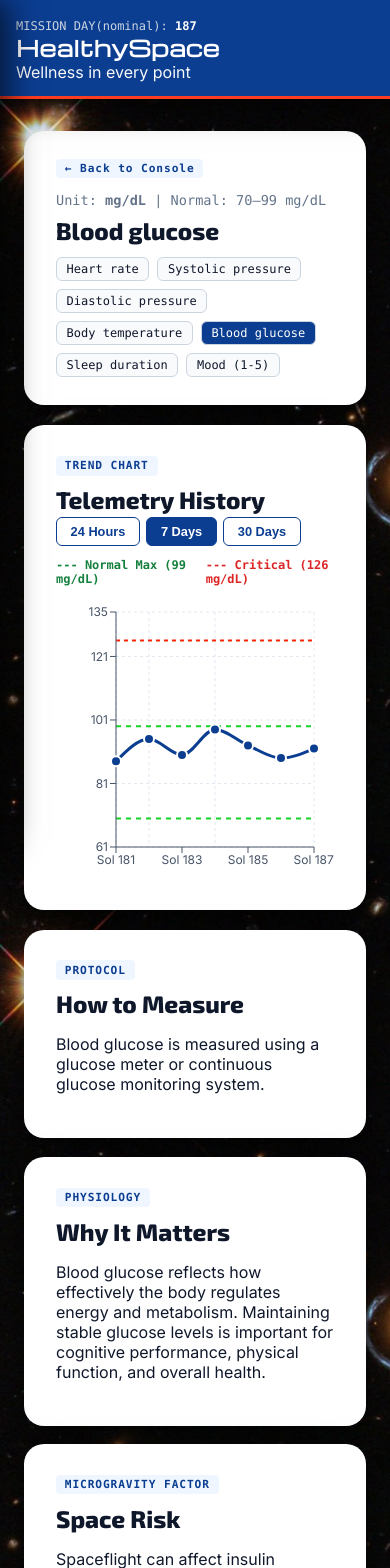
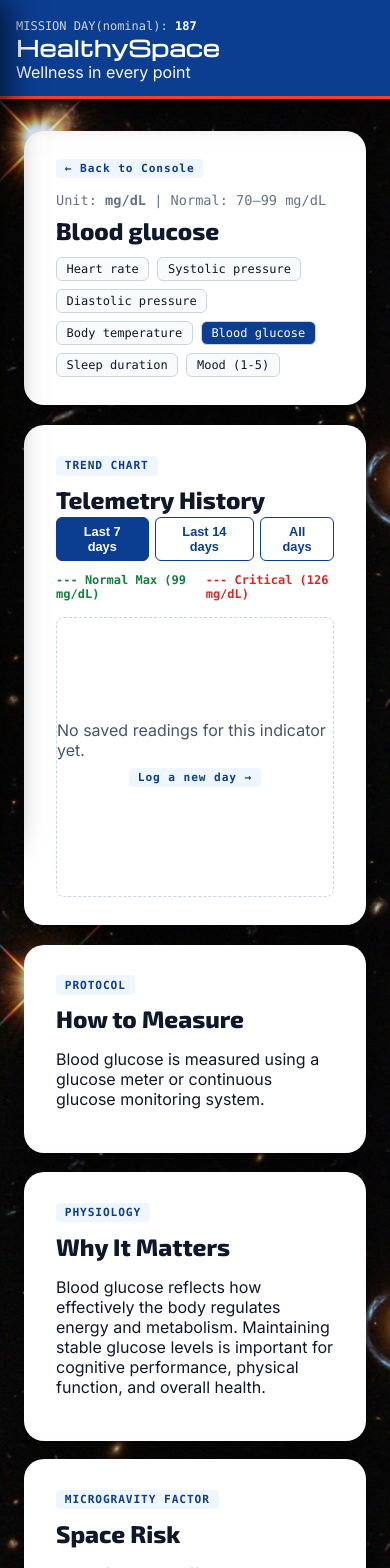
Before and after one commit to CreperWin/NASA-Challenge-Dream-Team-UA-2026, a React (Vite) app: page /indicator/blood_glucose in a window 390 px wide. Shown: the top 1568 px of the page. Built offline with nearby package versions, Linux system fonts and the light colour scheme.

Commit message:
Fixed nonresponsive charts

```diff
--- a/src/components/TrendChart.tsx
+++ b/src/components/TrendChart.tsx
@@ -1,4 +1,5 @@
-import { useState, useMemo } from 'react';
+import { useMemo, useState } from 'react';
+import { Link } from 'react-router-dom';
 import {
   ResponsiveContainer,
   LineChart,
@@ -10,9 +11,10 @@ import {
   ReferenceLine,
 } from 'recharts';
 import thresholdsData from '../content/thresholds.json';
-import { VITALS_STORAGE_KEY, type StoredVitals } from '../pages/MeasurePage';
+import { getSeries } from '../core/history';
+import { METRIC_IDS, type MetricId } from '../core/types';
 
-type PeriodKey = '24h' | '7d' | '30d';
+type RangeKey = '7' | '14' | 'all';
 
 type ThresholdZone = {
   status: string;
@@ -32,67 +34,69 @@ type TrendChartProps = {
   indicatorKey: string;
 };
 
-// Реалістичні базові значення для генерації історії місії
-const BASE_VALUES: Record<string, number> = {
-  heart_rate: 72,
-  bp_systolic: 118,
-  bp_diastolic: 76,
-  body_temperature: 36.6,
-  blood_glucose: 92,
-  sleep_hours: 7.5,
-  mood_score: 4,
+// Маршрути можуть містити ім'я показника, а не величини.
+const METRIC_ALIAS: Record<string, MetricId> = {
+  blood_pressure: 'bp_systolic',
+  sleep: 'sleep_hours',
+  mood: 'mood_score',
 };
 
+const RANGE_LABELS: Record<RangeKey, string> = {
+  '7': 'Last 7 days',
+  '14': 'Last 14 days',
+  all: 'All days',
+};
+
+function resolveMetric(key: string): MetricId | undefined {
+  if ((METRIC_IDS as readonly string[]).includes(key)) return key as MetricId;
+  return METRIC_ALIAS[key];
+}
+
 export default function TrendChart({ indicatorKey }: TrendChartProps) {
-  const [period, setPeriod] = useState<PeriodKey>('7d');
+  const [range, setRange] = useState<RangeKey>('7');
 
-  const threshold = (thresholdsData as unknown as Record<string, ThresholdEntry>)[indicatorKey];
+  const metric = resolveMetric(indicatorKey);
+  const threshold = metric
+    ? (thresholdsData as unknown as Record<string, ThresholdEntry>)[metric]
+    : undefined;
   const normalZone = threshold?.zones.find((z) => z.status === 'normal');
   const critHighZone = threshold?.zones.find((z) => z.status === 'critical' && z.min !== undefined);
+  const isPressure = metric === 'bp_systolic';
 
-  // Дістаємо останнє збережене значення з MeasurePage (якщо користувач його вводив)
-  const latestSavedValue = useMemo(() => {
-    try {
-      const raw = localStorage.getItem(VITALS_STORAGE_KEY);
-      if (!raw) return undefined;
-      const parsed = JSON.parse(raw) as Partial<StoredVitals>;
-      const val = parsed[indicatorKey as keyof StoredVitals];
-      return typeof val === 'number' ? val : undefined;
-    } catch {
-      return undefined;
+  // Усі дані беруться зі збережених вимірювань (localStorage), а не генеруються.
+  const rows = useMemo(() => {
+    if (!metric) return [];
+    const main = getSeries(metric);
+    const dia = isPressure ? getSeries('bp_diastolic') : [];
+    const diaByDay = new Map(dia.map((p) => [p.day, p.value]));
+    const days = new Map(main.map((p) => [p.day, { day: p.day, label: p.label, value: p.value }]));
+    for (const p of dia) {
+      if (!days.has(p.day)) days.set(p.day, { day: p.day, label: p.label, value: NaN });
     }
-  }, [indicatorKey]);
+    return [...days.values()]
+      .sort((a, b) => a.day - b.day)
+      .map((r) => ({
+        label: r.label,
+        value: Number.isNaN(r.value) ? null : r.value,
+        value2: diaByDay.get(r.day) ?? null,
+      }));
+  }, [metric, isPressure]);
 
-  // Формуємо точки графіка залежно від вибраного періоду (24h / 7d / 30d)
   const chartData = useMemo(() => {
-    const base = BASE_VALUES[indicatorKey] ?? 75;
-    const isDecimal = indicatorKey === 'body_temperature' || indicatorKey === 'sleep_hours';
-
-    const labelsByPeriod: Record<PeriodKey, string[]> = {
-      '24h': ['00:00', '04:00', '08:00', '12:00', '16:00', '20:00', 'Now'],
-      '7d': ['Sol 181', 'Sol 182', 'Sol 183', 'Sol 184', 'Sol 185', 'Sol 186', 'Sol 187'],
-      '30d': ['Sol 158', 'Sol 163', 'Sol 168', 'Sol 173', 'Sol 178', 'Sol 183', 'Sol 187'],
-    };
-
-    const offsets = [-0.04, 0.03, -0.02, 0.06, 0.01, -0.03, 0];
-    const labels = labelsByPeriod[period];
-
-    return labels.map((timeLabel, idx) => {
-      const isLast = idx === labels.length - 1;
-      if (isLast && latestSavedValue !== undefined) {
-        return { time: timeLabel, value: latestSavedValue };
-      }
-      const rawVal = base * (1 + offsets[idx]);
-      const rounded = isDecimal ? Number(rawVal.toFixed(1)) : Math.round(rawVal);
-      return { time: timeLabel, value: rounded };
-    });
-  }, [indicatorKey, period, latestSavedValue]);
+    if (range === 'all') return rows;
+    return rows.slice(-Number(range));
+  }, [rows, range]);
 
   const yDomain = useMemo(() => {
-    const vals = chartData.map((d) => d.value);
+    const vals: number[] = [];
+    for (const d of chartData) {
+      if (d.value !== null) vals.push(d.value);
+      if (d.value2 !== null) vals.push(d.value2);
+    }
     if (normalZone?.min !== undefined) vals.push(normalZone.min);
     if (normalZone?.max !== undefined) vals.push(normalZone.max);
     if (critHighZone?.min !== undefined) vals.push(critHighZone.min);
+    if (vals.length === 0) return [0, 1];
 
     const minVal = Math.min(...vals);
     const maxVal = Math.max(...vals);
@@ -102,7 +106,7 @@ export default function TrendChart({ indicatorKey }: TrendChartProps) {
 
   return (
     <div>
-      {/* Верхня панель графіка: вибір періоду + легенда порогів */}
+      {/* Верхня панель графіка: вибір діапазону + легенда порогів */}
       <div
         style={{
           display: 'flex',
@@ -114,11 +118,11 @@ export default function TrendChart({ indicatorKey }: TrendChartProps) {
         }}
       >
         <div style={{ display: 'flex', gap: '0.4rem' }}>
-          {(['24h', '7d', '30d'] as PeriodKey[]).map((p) => (
+          {(['7', '14', 'all'] as RangeKey[]).map((r) => (
             <button
-              key={p}
+              key={r}
               type="button"
-              onClick={() => setPeriod(p)}
+              onClick={() => setRange(r)}
               style={{
                 padding: '0.35rem 0.85rem',
                 borderRadius: '6px',
@@ -126,11 +130,11 @@ export default function TrendChart({ indicatorKey }: TrendChartProps) {
                 fontWeight: 700,
                 cursor: 'pointer',
                 border: '1px solid var(--nasa-blue)',
-                backgroundColor: period === p ? 'var(--nasa-blue)' : '#ffffff',
-                color: period === p ? '#ffffff' : 'var(--nasa-blue)',
+                backgroundColor: range === r ? 'var(--nasa-blue)' : '#ffffff',
+                color: range === r ? '#ffffff' : 'var(--nasa-blue)',
               }}
             >
-              {p === '24h' ? '24 Hours' : p === '7d' ? '7 Days' : '30 Days'}
+              {RANGE_LABELS[r]}
             </button>
           ))}
         </div>
@@ -149,15 +153,34 @@ export default function TrendChart({ indicatorKey }: TrendChartProps) {
         </div>
       </div>
 
-      {/* Контейнер графіка Recharts */}
+      {chartData.length === 0 ? (
+        <div
+          style={{
+            height: 280,
+            display: 'flex',
+            flexDirection: 'column',
+            alignItems: 'center',
+            justifyContent: 'center',
+            gap: '0.5rem',
+            color: '#475569',
+            border: '1px dashed #cbd5e1',
+            borderRadius: '8px',
+          }}
+        >
+          <span>No saved readings for this indicator yet.</span>
+          <Link to="/measure" className="nasa-tag">
+            Log a new day →
+          </Link>
+        </div>
+      ) : (
         <div style={{ width: '100%', height: 280 }}>
           <ResponsiveContainer width="100%" height="100%">
             <LineChart data={chartData} margin={{ top: 10, right: 20, left: 0, bottom: 5 }}>
               <CartesianGrid strokeDasharray="3 3" stroke="#e2e8f0" />
-            <XAxis dataKey="time" stroke="#475569" fontSize={12} />
+              <XAxis dataKey="label" stroke="#475569" fontSize={12} />
               <YAxis domain={yDomain} stroke="#475569" fontSize={12} />
               <Tooltip
-              formatter={(value) => [`${value} ${threshold?.unit ?? ''}`, threshold?.label ?? 'Value']}
+                formatter={(value, name) => [`${value} ${threshold?.unit ?? ''}`, String(name)]}
                 contentStyle={{ borderRadius: '8px', borderColor: '#cbd5e1' }}
               />
 
@@ -194,14 +217,29 @@ export default function TrendChart({ indicatorKey }: TrendChartProps) {
               <Line
                 type="monotone"
                 dataKey="value"
+                name={isPressure ? 'Systolic' : (threshold?.label ?? 'Value')}
                 stroke="#0b3e91"
                 strokeWidth={3}
+                connectNulls
                 dot={{ r: 5, fill: '#0b3e91', strokeWidth: 2, stroke: '#ffffff' }}
                 activeDot={{ r: 7, fill: '#fc3d21' }}
               />
+
+              {isPressure && (
+                <Line
+                  type="monotone"
+                  dataKey="value2"
+                  name="Diastolic"
+                  stroke="#64748b"
+                  strokeWidth={2}
+                  connectNulls
+                  dot={{ r: 4, fill: '#64748b', strokeWidth: 2, stroke: '#ffffff' }}
+                />
+              )}
             </LineChart>
           </ResponsiveContainer>
         </div>
+      )}
     </div>
   );
 }
--- /dev/null
+++ b/src/core/history.ts
@@ -0,0 +1,58 @@
+import { createMeasurement } from './measurements';
+import { addMeasurements, loadMeasurements } from './storage';
+import type { Measurement, MetricId } from './types';
+import { METRIC_IDS } from './types';
+
+/** Значення, введені за один день (будь-яка підмножина величин). */
+export type DayValues = Partial<Record<MetricId, number>>;
+
+export interface SeriesPoint {
+  day: number; // день місії
+  label: string; // підпис для осі X
+  timestamp: string;
+  value: number;
+}
+
+/** Номер наступного дня місії: максимум серед збережених + 1 (або 1, якщо даних ще немає). */
+export function nextMissionDay(list: Measurement[] = loadMeasurements()): number {
+  let max = 0;
+  for (const m of list) {
+    if (m.missionDay !== undefined && m.missionDay > max) max = m.missionDay;
+  }
+  return max + 1;
+}
+
+/**
+ * Зберігає введені дані як НОВИЙ день місії (старі дні не змінюються).
+ * Кожна заповнена величина стає окремим записом у localStorage ('ahm.measurements.v1').
+ * Повертає номер доданого дня.
+ */
+export function saveDay(values: DayValues): number {
+  const existing = loadMeasurements();
+  const day = nextMissionDay(existing);
+
+  // час нового дня не раніше за останній запис, щоб порядок на графіку був правильний
+  const last = existing.length > 0 ? new Date(existing[existing.length - 1].timestamp).getTime() : 0;
+  const timestamp = new Date(Math.max(Date.now(), last + 1000)).toISOString();
+
+  const items: Measurement[] = [];
+  for (const id of METRIC_IDS) {
+    const v = values[id];
+    if (v !== undefined && Number.isFinite(v)) {
+      items.push(createMeasurement(id, v, timestamp, day));
+    }
+  }
+  if (items.length > 0) addMeasurements(...items);
+  return day;
+}
+
+/** Історія однієї величини: одна точка на день місії, за зростанням дня. */
+export function getSeries(metric: MetricId): SeriesPoint[] {
+  const byDay = new Map<number, SeriesPoint>();
+  loadMeasurements().forEach((m, i) => {
+    if (m.type !== metric) return;
+    const day = m.missionDay ?? i + 1;
+    byDay.set(day, { day, label: `Day ${day}`, timestamp: m.timestamp, value: m.value });
+  });
+  return [...byDay.values()].sort((a, b) => a.day - b.day);
+}
```
Also changed, not shown: src/pages/MeasurePage.tsx (+18 -1 lines). Lines whose indentation alone changed are shown as unchanged.
